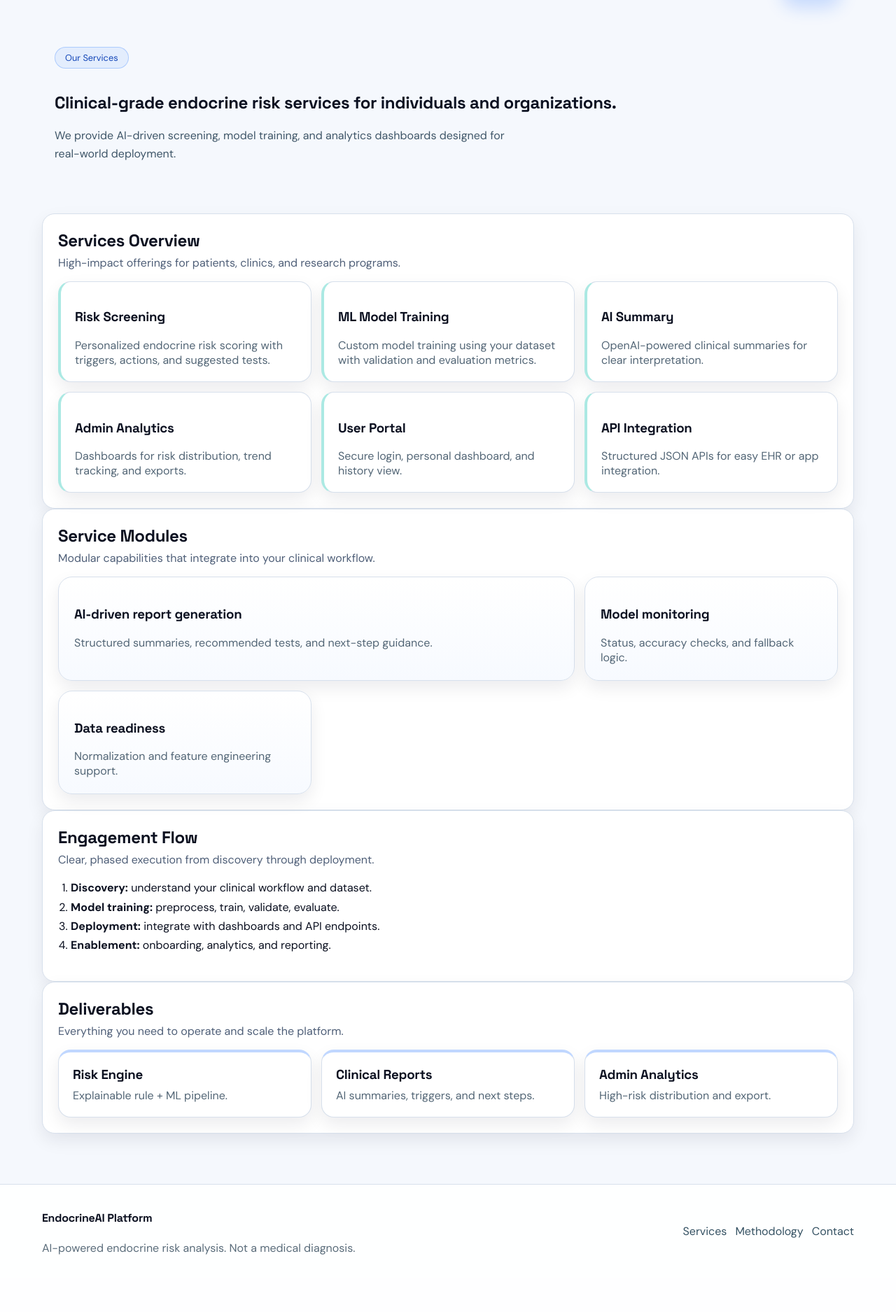
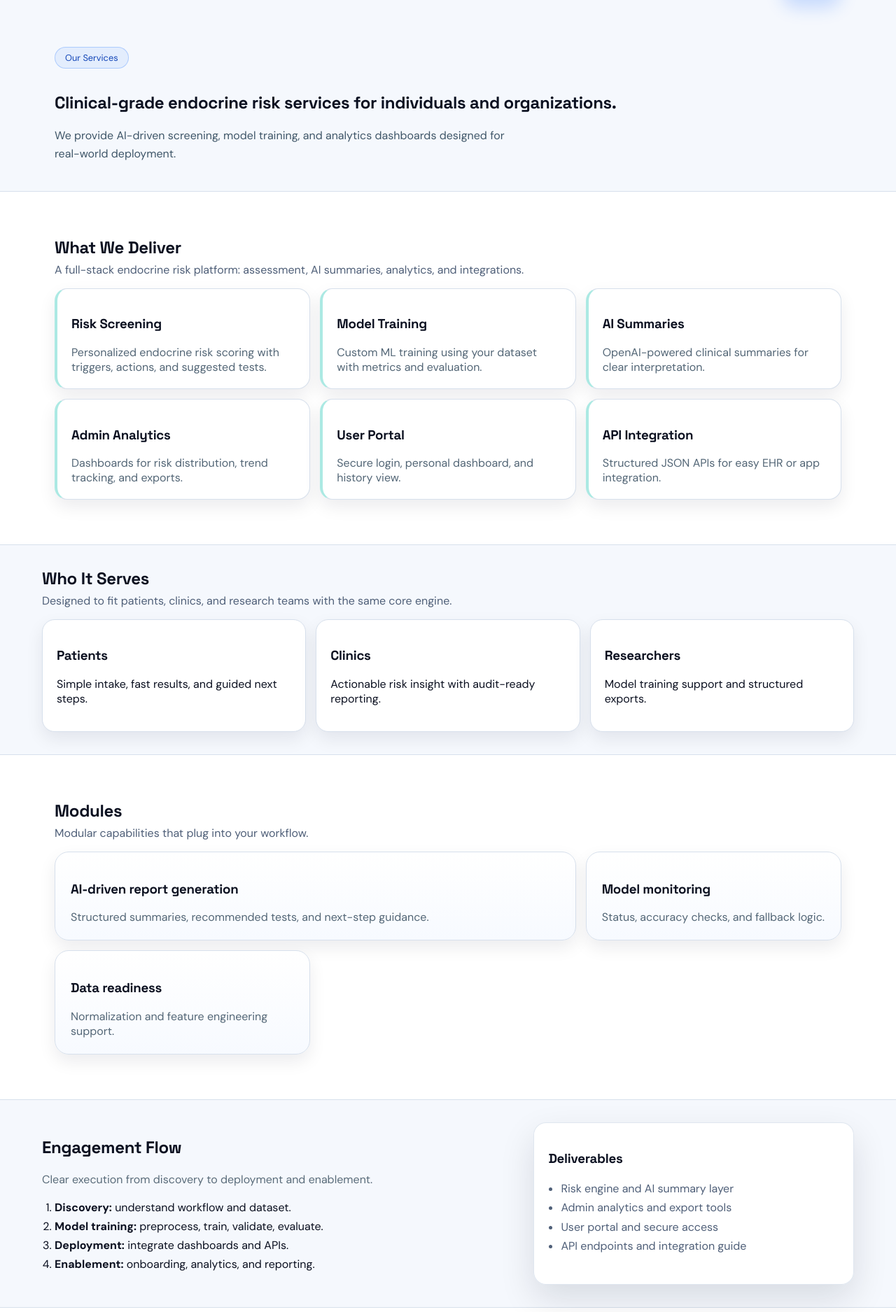
Before and after one commit to endocrineai-hub/endocrine-ai, a Flask app: page /services in a window 1280 px wide. Shown: the part 45-1920 px from the top of the page at 70% size. Before the commit the page ends 1838 px from the top, so only its background shows below. Run offline with Flask 3, Linux system fonts and the light colour scheme.

Commit message:
Restructure services page sections

```diff
--- a/backend/static/css/styles.css
+++ b/backend/static/css/styles.css
@@ -305,6 +305,25 @@ h1, h2, h3, h4, .logo {
 .service-card:hover {
   transform: translateY(-4px);
   box-shadow: var(--shadow);
+}
+
+.service-columns {
+  display: grid;
+  grid-template-columns: repeat(3, 1fr);
+  gap: 14px;
+}
+.icon-card {
+  background: #ffffff;
+  border: 1px solid var(--line);
+  border-radius: 18px;
+  padding: 20px;
+  box-shadow: var(--shadow-soft);
+}
+.check-list {
+  margin: 12px 0 0;
+  padding-left: 18px;
+  color: #4f5f78;
+  line-height: 1.7;
 }
 
 .bento-grid {
@@ -642,6 +661,7 @@ pre { background: #f5f8fb; border: 1px solid var(--line); padding: 10px; border-
   .bento-card.large { grid-column: span 1; }
   .split { grid-template-columns: 1fr; }
   .service-grid { grid-template-columns: 1fr; }
+  .service-columns { grid-template-columns: 1fr; }
   .form-layout { grid-template-columns: 1fr; }
   .chart-grid { grid-template-columns: 1fr; }
   .stats-grid-hero { grid-template-columns: 1fr 1fr; }
--- a/backend/templates/services.html
+++ b/backend/templates/services.html
@@ -9,11 +9,12 @@
   </div>
 </section>
 
-<main class="container section">
-  <section class="card">
+<main>
+  <section class="section section-alt">
+    <div class="container">
       <div class="section-head">
-      <h2>Services Overview</h2>
-      <p>High-impact offerings for patients, clinics, and research programs.</p>
+        <h2>What We Deliver</h2>
+        <p>A full-stack endocrine risk platform: assessment, AI summaries, analytics, and integrations.</p>
       </div>
       <div class="service-grid">
         <article class="service-card">
@@ -21,11 +22,11 @@
           <p>Personalized endocrine risk scoring with triggers, actions, and suggested tests.</p>
         </article>
         <article class="service-card">
-        <h3>ML Model Training</h3>
-        <p>Custom model training using your dataset with validation and evaluation metrics.</p>
+          <h3>Model Training</h3>
+          <p>Custom ML training using your dataset with metrics and evaluation.</p>
         </article>
         <article class="service-card">
-        <h3>AI Summary</h3>
+          <h3>AI Summaries</h3>
           <p>OpenAI-powered clinical summaries for clear interpretation.</p>
         </article>
         <article class="service-card">
@@ -41,12 +42,35 @@
           <p>Structured JSON APIs for easy EHR or app integration.</p>
         </article>
       </div>
+    </div>
   </section>
 
-  <section class="card">
+  <section class="container section">
     <div class="section-head">
-      <h2>Service Modules</h2>
-      <p>Modular capabilities that integrate into your clinical workflow.</p>
+      <h2>Who It Serves</h2>
+      <p>Designed to fit patients, clinics, and research teams with the same core engine.</p>
+    </div>
+    <div class="service-columns">
+      <article class="icon-card">
+        <h3>Patients</h3>
+        <p>Simple intake, fast results, and guided next steps.</p>
+      </article>
+      <article class="icon-card">
+        <h3>Clinics</h3>
+        <p>Actionable risk insight with audit-ready reporting.</p>
+      </article>
+      <article class="icon-card">
+        <h3>Researchers</h3>
+        <p>Model training support and structured exports.</p>
+      </article>
+    </div>
+  </section>
+
+  <section class="section section-alt">
+    <div class="container">
+      <div class="section-head">
+        <h2>Modules</h2>
+        <p>Modular capabilities that plug into your workflow.</p>
       </div>
       <div class="bento-grid">
         <article class="bento-card large">
@@ -62,30 +86,45 @@
           <p>Normalization and feature engineering support.</p>
         </article>
       </div>
+    </div>
   </section>
 
-  <section class="card">
-    <div class="section-head">
+  <section class="container section split">
+    <div>
       <h2>Engagement Flow</h2>
-      <p>Clear, phased execution from discovery through deployment.</p>
-    </div>
+      <p class="muted">Clear execution from discovery to deployment and enablement.</p>
       <ol class="timeline">
-      <li><strong>Discovery:</strong> understand your clinical workflow and dataset.</li>
+        <li><strong>Discovery:</strong> understand workflow and dataset.</li>
         <li><strong>Model training:</strong> preprocess, train, validate, evaluate.</li>
-      <li><strong>Deployment:</strong> integrate with dashboards and API endpoints.</li>
+        <li><strong>Deployment:</strong> integrate dashboards and APIs.</li>
         <li><strong>Enablement:</strong> onboarding, analytics, and reporting.</li>
       </ol>
+    </div>
+    <div class="glass-panel">
+      <h3>Deliverables</h3>
+      <ul class="check-list">
+        <li>Risk engine and AI summary layer</li>
+        <li>Admin analytics and export tools</li>
+        <li>User portal and secure access</li>
+        <li>API endpoints and integration guide</li>
+      </ul>
+    </div>
   </section>
 
-  <section class="card">
+  <section class="section section-alt">
+    <div class="container">
       <div class="section-head">
-      <h2>Deliverables</h2>
-      <p>Everything you need to operate and scale the platform.</p>
+        <h2>Launch Support</h2>
+        <p>We help you go live with a complete, production-ready experience.</p>
       </div>
-    <div class="feature-grid">
-      <article class="feature-card"><h3>Risk Engine</h3><p>Explainable rule + ML pipeline.</p></article>
-      <article class="feature-card"><h3>Clinical Reports</h3><p>AI summaries, triggers, and next steps.</p></article>
-      <article class="feature-card"><h3>Admin Analytics</h3><p>High-risk distribution and export.</p></article>
+      <div class="cta-panel">
+        <h2>Ready to deploy worldwide?</h2>
+        <p class="lead">A launch-ready platform with AI summaries, dashboards, and admin controls.</p>
+        <div class="cta-row">
+          <a class="btn" href="/signup">Start onboarding</a>
+          <a class="btn btn-ghost" href="/contact">Request demo</a>
+        </div>
+      </div>
     </div>
   </section>
 </main>
```
Lines whose indentation alone changed are shown as unchanged.
